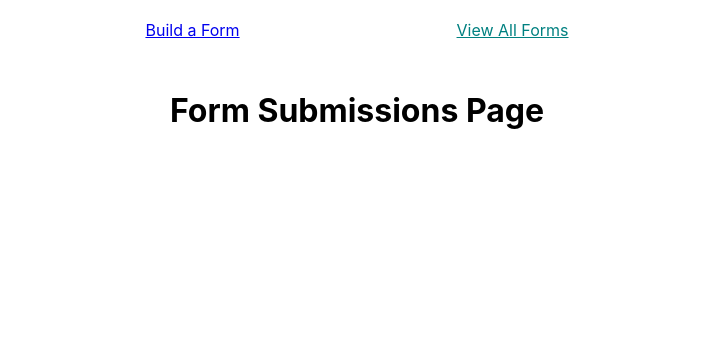
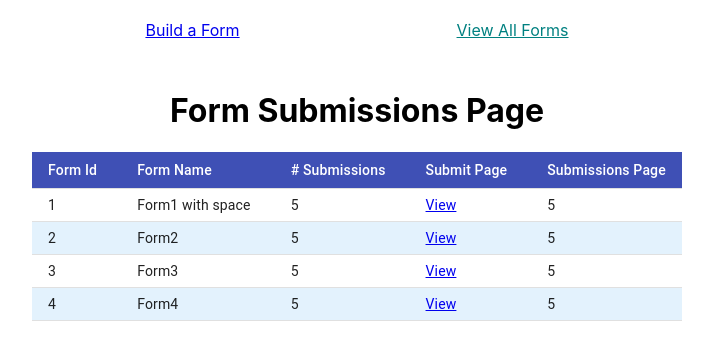
Before and after one commit to TomDamri1/form-creator, a React (Create React App) app: page /form-submissions-page in a window 1280 px wide. Shown: the top 360 px of the page, without its empty margins (283-996 px from the left). Built offline with nearby package versions, Linux system fonts and the light colour scheme.

Commit message:
added - forms table

```diff
--- /dev/null
+++ b/src/Components/FormDataTable/FormDataTable.js
@@ -0,0 +1,24 @@
+import React from 'react'
+import Table from '@material-ui/core/Table';
+import TableContainer from '@material-ui/core/TableContainer';
+import StaticTableHead from './StaticTableHead';
+import TableBodyWithDataProp from './TableBodyWithDataProp';
+
+
+const FormDataTable = (props) => {
+    const tableHeaderArray = ["Form Id", "Form Name", "# Submissions", "Submit Page", "Submissions Page"];
+    const data = props.data;
+    return (
+        <div>
+            <TableContainer>
+                <Table size="small" aria-label="a dense table">
+                    <StaticTableHead headerCellsArray={tableHeaderArray}/>
+                    <TableBodyWithDataProp data={data} />
+                </Table>
+            </TableContainer>
+        </div>
+    )
+}
+
+
+export default FormDataTable
--- /dev/null
+++ b/src/Components/FormDataTable/StaticTableHead.js
@@ -0,0 +1,39 @@
+import React from 'react'
+import TableHead from '@material-ui/core/TableHead';
+import TableRow from '@material-ui/core/TableRow';
+import TableCell from '@material-ui/core/TableCell';
+import { createStyles } from '@material-ui/core';
+
+const StaticTableHead = props => {
+    const headerCellsArray = props.headerCellsArray
+    const createHeaders = () => {
+        return headerCellsArray.map(cell =>
+            <TableCell
+                style={styles.cell}
+                key = {cell}
+            >
+                {cell}
+            </TableCell>
+        )
+    }
+
+    return (
+        <TableHead style={styles.header}>
+            <TableRow>
+                {createHeaders()}
+            </TableRow>
+        </TableHead>
+    )
+}
+
+
+export default StaticTableHead
+
+const styles = createStyles({
+    header: {
+        backgroundColor: "#3f50b5",
+    },
+    cell: {
+        color: "white"
+    }
+})
--- /dev/null
+++ b/src/Components/FormDataTable/TableBodyWithDataProp.js
@@ -0,0 +1,40 @@
+import React from 'react'
+import PropTypes from 'prop-types'
+import TableRow from '@material-ui/core/TableRow'
+import TableCell from '@material-ui/core/TableCell';
+import TableBody from '@material-ui/core/TableBody';
+import { NavLink } from 'react-router-dom';
+
+
+
+const createTableRows = (data) => {
+    return data.map(row =>
+        <TableRow key={row.id} style={generateRowStyle(row.id)} >
+            <TableCell>{row.id}</TableCell>
+            <TableCell>{row.name}</TableCell>
+            <TableCell>{row.numberOfSumbissions}</TableCell>
+            <TableCell>
+                <NavLink exact to={`/submit-form/${row.id}`}>View</NavLink>
+            </TableCell>
+            <TableCell>{row.numberOfSumbissions}</TableCell>
+        </TableRow>
+    )
+}
+
+const TableBodyWithDataProp = props => {
+    return (
+        <TableBody>
+            {
+                createTableRows(props.data)
+            }
+        </TableBody>
+    )
+}
+
+TableBodyWithDataProp.propTypes = {
+    data: PropTypes.array,
+}
+
+export default TableBodyWithDataProp
+
+const generateRowStyle = (id) => id % 2 === 0 ? { backgroundColor: "#e3f2fd" } : {};
--- a/src/Routes/FormSubmissionsPage.js
+++ b/src/Routes/FormSubmissionsPage.js
@@ -1,9 +1,13 @@
 import React from 'react'
+import data from '../dummy-form-data';
+import FormDataTable from '../Components/FormDataTable/FormDataTable';
 
 const FormSubmissionsPage = () => {
+
     return (
         <div>
             <h1>Form Submissions Page</h1>
+            <FormDataTable data={data}/>
         </div>
     )
 }
```
